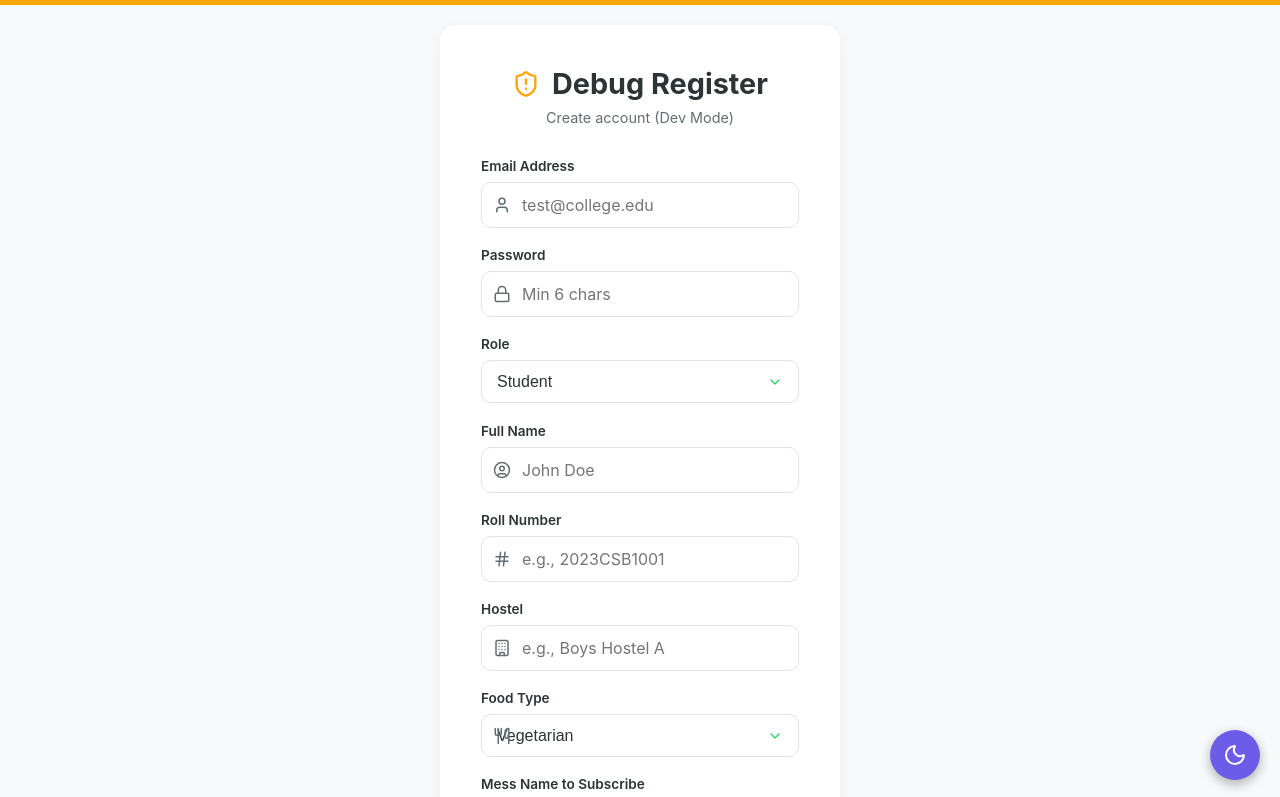
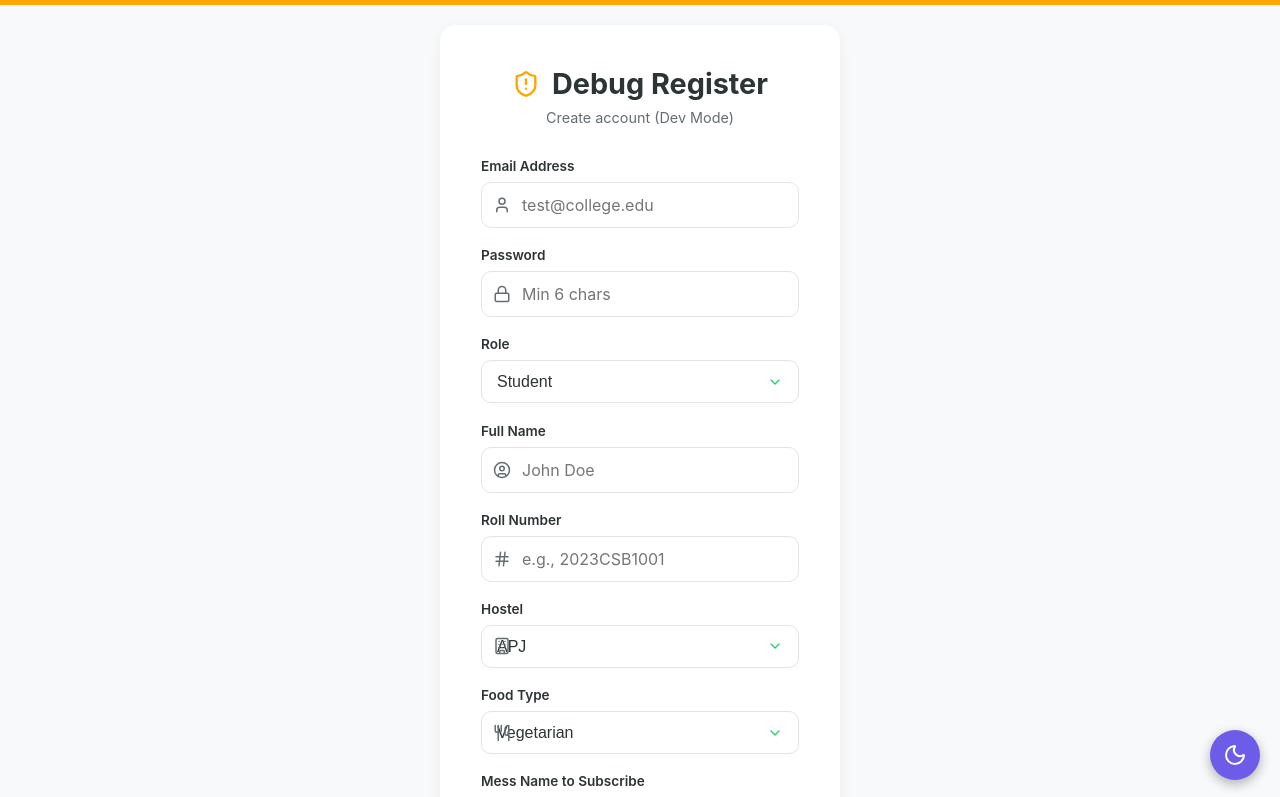
Before and after one commit to arunavsameer/Food_Waste_Management_System, a React (Vite) app: page /register in a window 1280 px wide. Shown: the top 797 px of the page. Built offline with nearby package versions, Linux system fonts and the light colour scheme; no server answers.

Commit message:
fixed register page

```diff
--- a/src/pages/Login/Register.jsx
+++ b/src/pages/Login/Register.jsx
@@ -19,8 +19,8 @@ const Register = () => {
     // Student specific fields
     name: '',
     roll_no: '',
-    hostel: '',
-    food_type: 'veg',   // Default matches the DB enum
+    hostel: 'APJ',      // Set default to first enum value
+    food_type: 'veg',
 
     // Caterer specific fields
     manager_name: '',
@@ -54,15 +54,36 @@ const Register = () => {
 
     try {
       // ==========================================
-      // PRE-VALIDATION: Check Caterer before Auth
+      // PRE-VALIDATION: Check Roll No & Caterer before Auth
       // ==========================================
       let catererId = null;
+
       if (formData.role === 'student') {
+        // 1. Pre-check if the Roll Number already exists
+        const { data: existingStudent, error: rollError } = await supabase
+          .from('students')
+          .select('roll_no')
+          .eq('roll_no', formData.roll_no)
+          .maybeSingle(); // maybeSingle returns 1 row or null without throwing an error
+
+        if (rollError) {
+          throw new Error("Failed to validate roll number. Please try again.");
+        }
+
+        if (existingStudent) {
+          throw new Error(`An account with Roll Number ${formData.roll_no} already exists.`);
+        }
+
+        // 2. Pre-check if the Caterer exists
         catererId = await fetchCatererId(formData.mess_name);
         if (!catererId) {
           throw new Error(`Invalid caterer: "${formData.mess_name}" does not exist. Please check the spelling.`);
         }
       }
+
+      // ==========================================
+      // REGISTRATION EXECUTION
+      // ==========================================
 
       // 1. Sign up the user in Supabase Auth
       const { data: authData, error: authError } = await supabase.auth.signUp({
@@ -98,8 +119,8 @@ const Register = () => {
                 id: userId,
                 roll_no: formData.roll_no,
                 name: formData.name,
-                hostel: formData.hostel,
-                food_type: formData.food_type, // Now perfectly matches veg, non_veg, or jain
+                hostel: formData.hostel, // Now guaranteed to be an exact match to the enum
+                food_type: formData.food_type,
                 caterer_id: catererId
               }
             ]);
@@ -188,7 +209,17 @@ const Register = () => {
                 <label>Hostel</label>
                 <div className="input-wrapper">
                   <Building size={18} className="input-icon" />
-                  <input type="text" name="hostel" placeholder="e.g., Boys Hostel A" value={formData.hostel} onChange={handleChange} required />
+                  {/* Converted to dropdown matching the DB enum exactly */}
+                  <select name="hostel" value={formData.hostel} onChange={handleChange} className="styled-select">
+                    <option value="APJ">APJ</option>
+                    <option value="CVR">CVR</option>
+                    <option value="DA">DA</option>
+                    <option value="VSB">VSB</option>
+                    <option value="HJB">HJB</option>
+                    <option value="JCB">JCB</option>
+                    <option value="PM Ajay">PM Ajay</option>
+                    <option value="Others">Others</option>
+                  </select>
                 </div>
               </div>
 
@@ -197,7 +228,6 @@ const Register = () => {
                 <div className="input-wrapper">
                   <Utensils size={18} className="input-icon" />
                   <select name="food_type" value={formData.food_type} onChange={handleChange} className="styled-select">
-                    {/* Updated to exactly match your DB's food_type_enum */}
                     <option value="veg">Vegetarian</option>
                     <option value="non_veg">Non-Vegetarian</option>
                     <option value="jain">Jain</option>
```
